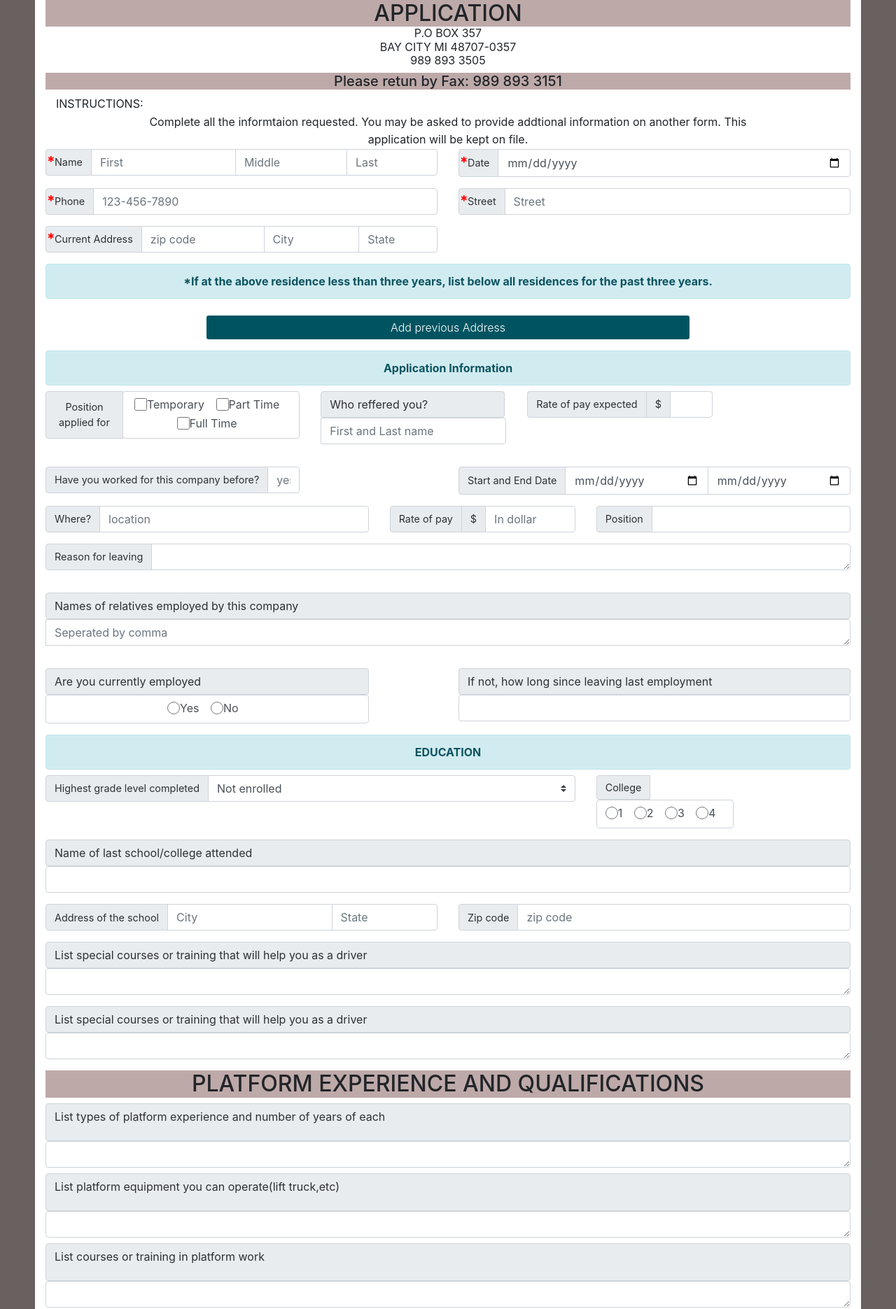
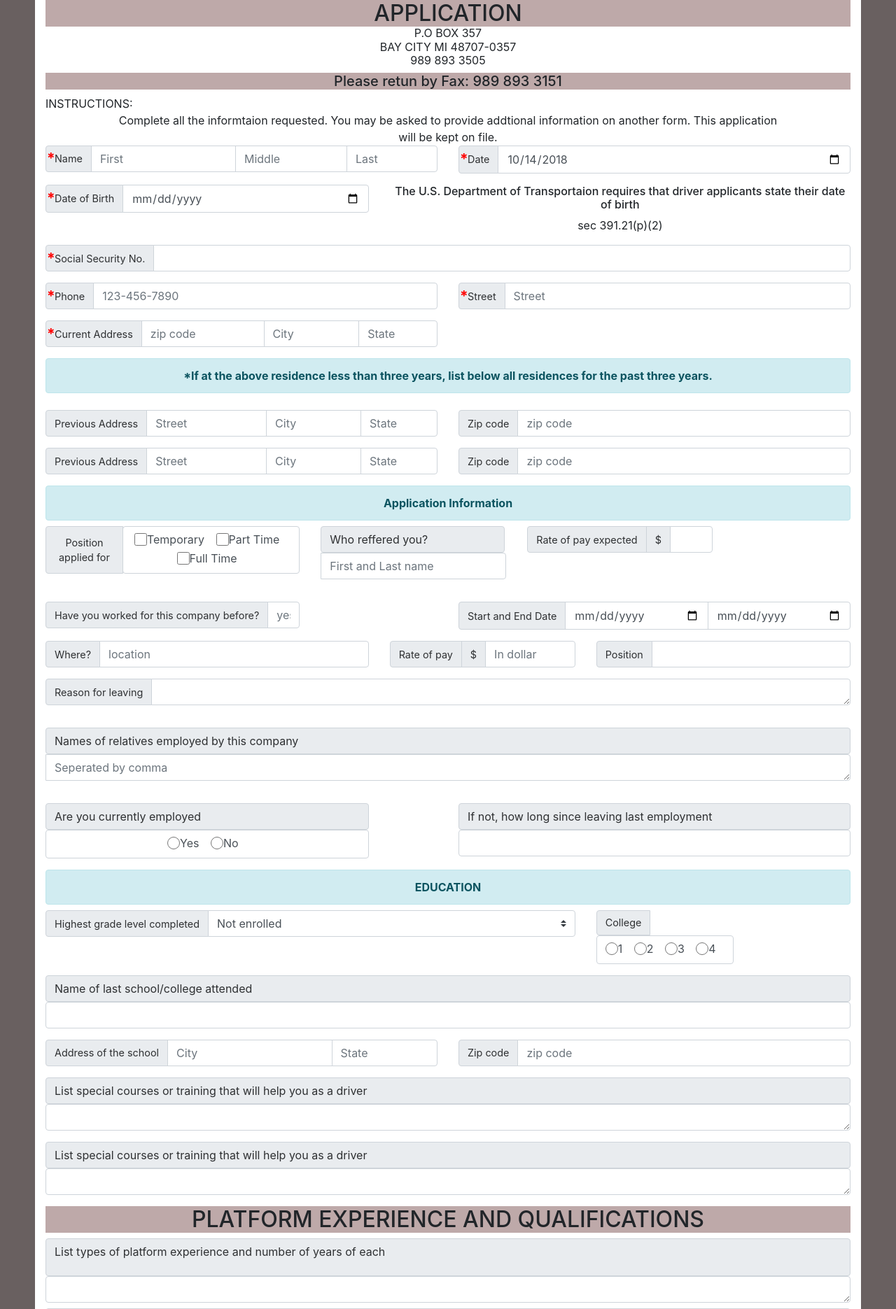
Before and after one commit to Greensahil/form, a Node server app: page / in a window 1280 px wide. Shown: the top 1871 px of the page at 70% size. Run offline with Node 20, Linux system fonts and the light colour scheme; some libraries are stand-ins or nearby versions.

Commit message:
spaces issues fix final, add address button removed temprary

```diff
--- a/public/styles.css
+++ b/public/styles.css
@@ -43,10 +43,10 @@ div[class^="col-"] {
     line-height:0.2;
 }
 
-.instructions{
+/* .instructions{
     margin:0 auto;
     line-height:1.6
-}
+} */
 input {
     border: 0;
     outline: 0;
@@ -425,6 +425,12 @@ textarea{
   page-break-before: auto;
   } */
 
-  .container-fluid {
+  /* .container-fluid {
     page-break-inside:avoid
-  }
+  } */
+
+  /* .row, tr {
+    page-break-after: avoid;
+    page-break-inside: avoid !important;
+    page-break-before: avoid;
+    } */
--- a/views/partials/footer.ejs
+++ b/views/partials/footer.ejs
@@ -23,9 +23,10 @@
             unit: 'mm',
             format: 'a4',
             orientation: 'p'
-        },
-        pagebreak: { mode: ['avoid-all', 'css', 'legacy', 'whiteline'] }
-
+        }
+        // pageBreak: {
+        //     mode: ['avoid-all', 'css', 'legacy', 'whiteline']
+        // }
     }
 function downloadpdf() {
 
@@ -55,7 +56,7 @@ function myFunction(callback) {
         $('.isrequired').css({
             'border': '1px solid red'
         });
-        // return
+        return
     } else {
         var danger = document.querySelector('.alert-danger');
         var success = document.querySelector('.alert-success');
@@ -72,21 +73,21 @@ function myFunction(callback) {
     $('meta[name="viewport"]').prop('content', 'width=1340');
     pageloader()
     callback()
-        // setTimeout(function(){
+        setTimeout(function(){
 
 
     // New Promise-based usage:
-    // html2pdf().from(element).outputPdf().then(function(pdf) {
-    //     //This logs the right base64
-    //                 newpdf=btoa(pdf);
+    html2pdf().from(element).outputPdf().then(function(pdf) {
+        //This logs the right base64
+                    newpdf=btoa(pdf);
 
-    //                 $.post('./setup', {payload: newpdf}, function(result) {
-    //                 console.log('done');
-    //                 // location.reload();
+                    $.post('./setup', {payload: newpdf}, function(result) {
+                    console.log('done');
+                    // location.reload();
 
-    // });
-    // })
-    // }, 1000);
+    });
+    })
+    }, 1000);
 
 
 }
--- a/views/partials/page1.ejs
+++ b/views/partials/page1.ejs
@@ -19,10 +19,6 @@
     <div class="col-10">Complete all the informtaion requested. You may be asked to provide addtional information on another form. This application will be kept on file.</div>
     <div class="col-1"></div>
     <hr>
-
-</div>
-
-    <div class="row mb-3 ">
         <div class="col-sm-12 col-md-6 mb-3">
             <div class="input-group">
                 <div class="input-group-prepend">
@@ -38,10 +34,29 @@
                 <div class="input-group-prepend">
                     <span class="input-group-text required" id="basic-addon1">Date</span>
                 </div>
+                <input type="date" id="today" class="form-control isrequired" aria-label="Username" aria-describedby="basic-addon1">
+            </div>
+        </div>
+                <div class="col-md-5">
+            <div class="input-group mb-3">
+                <div class="input-group-prepend">
+                    <span class="input-group-text required" id="basic-addon1">Date of Birth</span>
+                </div>
                 <input type="date" class="form-control isrequired" aria-label="Username" aria-describedby="basic-addon1">
             </div>
         </div>
-
+        <div class="col-md-7">
+            <h6>The U.S. Department of Transportaion requires that driver applicants state their date of birth</h6>
+            <p>sec 391.21(p)(2)</p>
+        </div>
+        <div class="col-12">
+            <div class="input-group mb-3">
+                <div class="input-group-prepend">
+                    <span class="input-group-text required" id="basic-addon1">Social Security No.</span>
+                </div>
+                <input type="text" class="form-control isrequired" aria-label="Username" aria-describedby="basic-addon1">
+            </div>
+        </div>
         <div class="col-sm-12 col-md-6">
             <div class="input-group mb-3">
                 <div class="input-group-prepend">
@@ -75,11 +90,6 @@
                 *If at the above residence less than three years, list below all residences for the past three years.
             </div>
         </div>
-        </div>
-        <button class="newBtn collapsed" data-toggle="collapse" href="#addAddress1">
-        <span class="if-collapsed">Add previous Address</span>
-    </button>
-        <div class="row collapse" id="addAddress1">
         <div class="col-sm-12 col-md-6 mb-3 mt-3">
             <div class="input-group">
                 <div class="input-group-prepend">
@@ -99,10 +109,6 @@
             </div>
 
         </div>
-        <button class="removeBtn collapsed mb-3" data-toggle="collapse" href="#addAddress1">Remove addess</button>
-        <button class="newBtn collapsed" data-toggle="collapse" href="#addAddress2">Add previous Address</button>
-        </div>
-        <div class="row collapse" id="addAddress2">
         <div class="col-sm-12 col-md-6 mb-3">
             <div class="input-group">
                 <div class="input-group-prepend">
@@ -122,8 +128,6 @@
                 <input type="number" placeholder="zip code" class="form-control" aria-label="Username" aria-describedby="basic-addon1">
             </div>
         </div>
-         <button class="removeBtn collapsed mb-3" data-toggle="collapse" href="#addAddress2">Remove Address</button></div>
-         <div class="row">
         <div class="col-12">
             <div class="alert alert-info font-weight-bold mb-2" role="alert" style="text-align:center">
                Application Information
@@ -456,26 +460,6 @@
     <h4 class="d-flex justify-content-center mt-3"><u>DRIVER EXPERIENCE AND QUALIFICATION</u></h4>
     <h6 class="d-flex justify-content-center">Answer this question in this section only if applying for a driver position.</h6>
     <div class="row">
-        <div class="col-md-5">
-            <div class="input-group mb-3">
-                <div class="input-group-prepend">
-                    <span class="input-group-text" id="basic-addon1">Date of Birth</span>
-                </div>
-                <input type="date" class="form-control" aria-label="Username" aria-describedby="basic-addon1">
-            </div>
-        </div>
-        <div class="col-md-7">
-            <h6>The U.S. Department of Transportaion requires that driver applicants state their date of birth</h6>
-            <p>sec 391.21(p)(2)</p>
-        </div>
-        <div class="col-12">
-            <div class="input-group mb-3">
-                <div class="input-group-prepend">
-                    <span class="input-group-text" id="basic-addon1">Social Security No.</span>
-                </div>
-                <input type="number" class="form-control isrequired" aria-label="Username" aria-describedby="basic-addon1">
-            </div>
-        </div>
     </div>
     <h4 class="d-flex justify-content-center"><u>PHYSICAL HISTORY</u></h4>
     <h6 style="text-align:left">The U.S. Department of Transportation requires that all driver applicants pass certain physical tests before they are hired to drive a motor carrier. FMCSR 391 Subpart E.</h6>
--- a/views/partials/page2.ejs
+++ b/views/partials/page2.ejs
@@ -2,8 +2,6 @@
    <h2 class="bg-secondary">DRIVER EXPERIENCE & QUALIFICATION</h2>
    <mark class="mb-2">Answer the questions in this section only if applying for a driver position</mark>
    <h6>Driver Licenses held in past 3 years must be shown</h6>
-</div>
-<div class="contact container-fluid">
 <div class="row mt-2">
    <div class="col-12">
       <table style="width:100%" class="mb-3">
```
